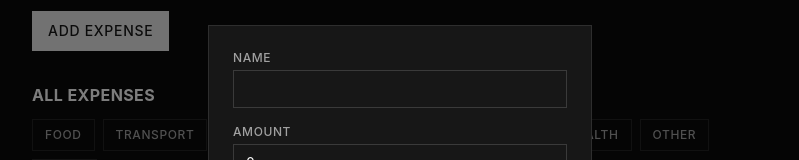
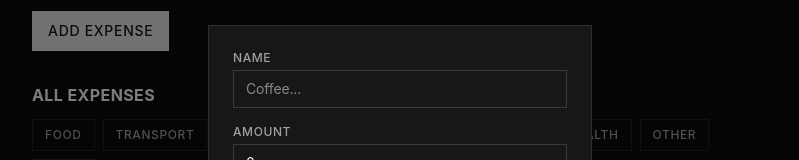
Before and after one commit to chikin-a/react-expense-tracker, a React (Vite) app: page / in a window 1280 px wide. Both pictures are taken after a click on the button "ADD EXPENSE". Shown: the part 220-380 px from the top of the page, without its empty margins (240-1039 px from the left). Built offline with nearby package versions, Linux system fonts and the light colour scheme.

Commit message:
fix: add required attribute to input fields

```diff
--- a/src/components/ExpenseForm.tsx
+++ b/src/components/ExpenseForm.tsx
@@ -41,6 +41,8 @@ export const ExpenseForm = ({ defaultValues, handleSubmit }: Props) => {
         <input
           className='rounded-none border border-input bg-transparent px-3 py-2 text-sm text-foreground focus-visible:outline-none focus-visible:ring-1 focus-visible:ring-ring w-full'
           type='text'
+          placeholder='Coffee...'
+          required
           value={inputStates.name}
           onChange={(e) =>
             setInputStates((prev) => ({ ...prev, name: e.target.value }))
@@ -55,6 +57,7 @@ export const ExpenseForm = ({ defaultValues, handleSubmit }: Props) => {
         <input
           className='rounded-none border border-input bg-transparent px-3 py-2 text-sm text-foreground focus-visible:outline-none focus-visible:ring-1 focus-visible:ring-ring w-full'
           type='number'
+          required
           value={inputStates.amount}
           onChange={(e) =>
             setInputStates((prev) => ({
```
